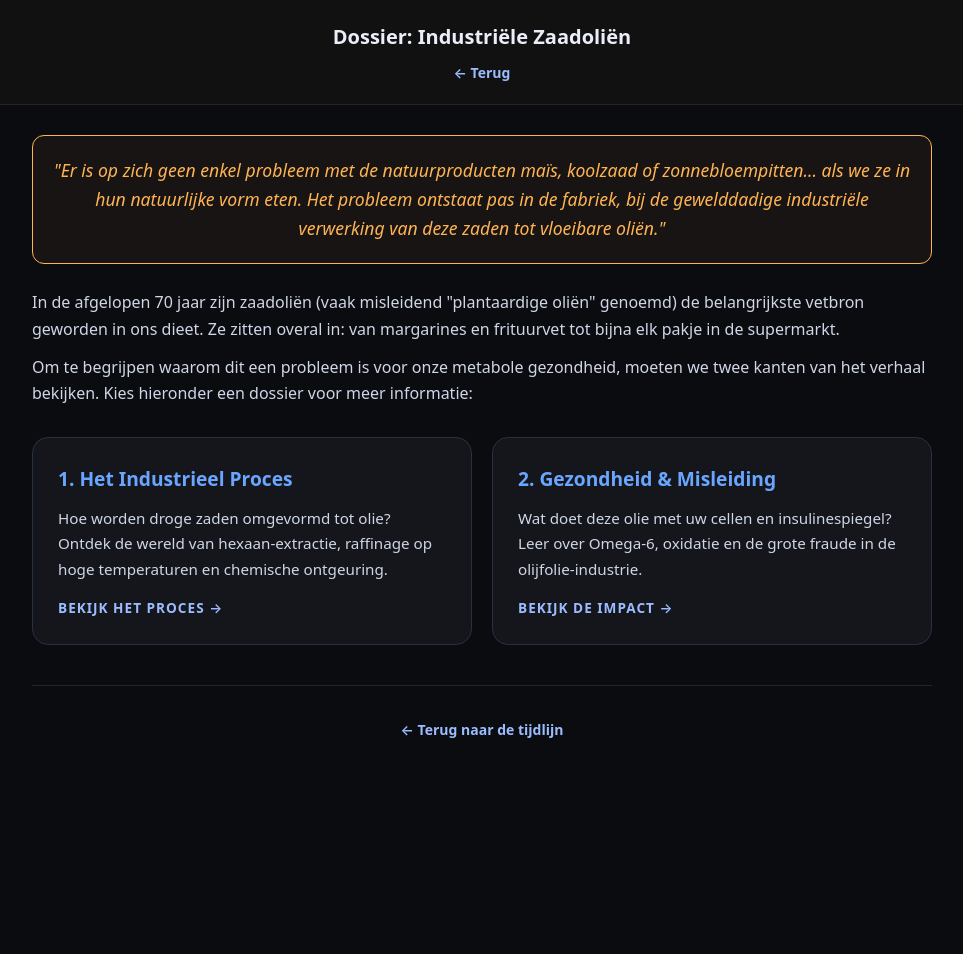
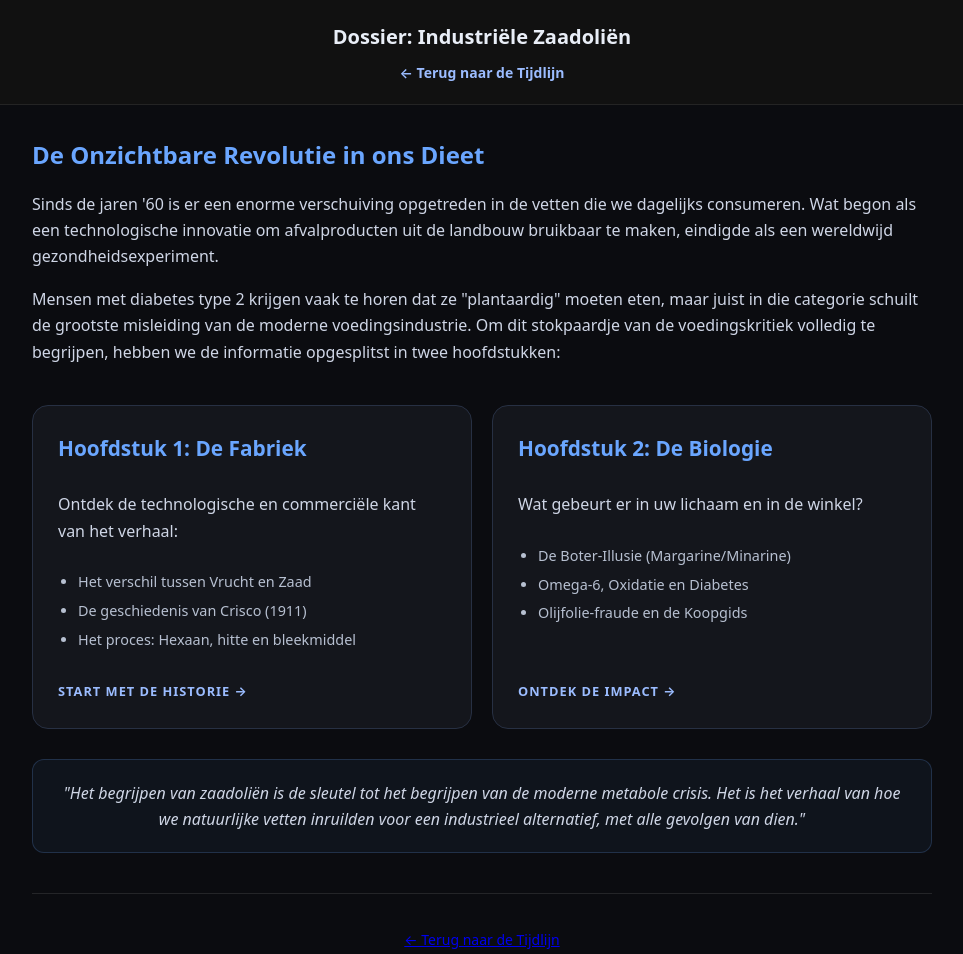
Before and after one commit to Fredje4711/voeding_tijdlijn, a plain HTML site: page deepdives/zaadolien-van-zaad-tot-industrieel-product.html in a window 1280 px wide. Shown: the whole page, without its empty margins (158-1121 px from the left). Before the commit the page ends 843 px from the top, so only its background shows below. Drawn offline with Linux system fonts and the light colour scheme.

Commit message:
Add files via upload

```diff
--- a/deepdives/zaadolien-van-zaad-tot-industrieel-product.html
+++ b/deepdives/zaadolien-van-zaad-tot-industrieel-product.html
@@ -3,7 +3,7 @@
 <head>
   <meta charset="utf-8" />
   <meta name="viewport" content="width=device-width, initial-scale=1" />
-  <title>Zaadoliën: Het Industriële Experiment</title>
+  <title>Dossier: De Waarheid over Zaadoliën</title>
   <style>
     body{ margin:0; font-family:system-ui,-apple-system,Segoe UI,Roboto,Arial,sans-serif; background:#0b0c10; color:#e9eef7; line-height:1.65; }
     header{ padding:20px; background:#111; position:sticky; top:0; z-index:10; text-align:center; border-bottom:1px solid rgba(255,255,255,0.08); }
@@ -11,112 +11,76 @@
     nav{ font-size:14px; }
     nav a{ color:#9bbcff; text-decoration:none; font-weight:600; }
     main{ max-width:900px; margin:30px auto; padding:0 20px 60px; }
-    h2{ margin-top:34px; font-size:18px; color:#e9eef7; }
-    p{ margin:12px 0; color:#cfd6e6; }
+    .intro-section { margin-bottom: 40px; }
+    h2 { color: #6aa6ff; font-size: 24px; margin-bottom: 15px; }
+    p { color: #cfd6e6; }
 
-    .statement-box {
-      margin-top: 18px;
-      padding: 20px;
-      background: rgba(255,180,84,0.05);
-      border: 1px solid #ffb454;
-      border-radius: 12px;
-      font-style: italic;
-      text-align: center;
-      font-size: 1.1em;
-      color: #ffb454;
-    }
+    .dossier-grid { display: grid; grid-template-columns: 1fr 1fr; gap: 20px; margin-top: 30px; }
+    .dossier-card { background: #14161c; border: 1px solid #273043; padding: 25px; border-radius: 16px; text-decoration: none; transition: all 0.3s ease; display: flex; flex-direction: column; }
+    .dossier-card:hover { border-color: #6aa6ff; transform: translateY(-5px); background: #1a1d24; }
+    .dossier-card h3 { margin: 0 0 10px 0; color: #6aa6ff; font-size: 1.3em; }
+    .dossier-card ul { margin: 10px 0; padding-left: 20px; color: #b7c0d1; font-size: 0.9em; }
+    .dossier-card li { margin-bottom: 5px; }
+    .dossier-card .read-more { margin-top: auto; color: #9bbcff; font-weight: bold; text-transform: uppercase; font-size: 0.8em; letter-spacing: 1px; padding-top: 15px; }
 
-    .choice-container {
-      display: grid;
-      grid-template-columns: 1fr 1fr;
-      gap: 20px;
-      margin-top: 30px;
-    }
-
-    .choice-card {
-      background: #14161c;
-      border: 1px solid #273043;
-      padding: 25px;
-      border-radius: 16px;
-      text-decoration: none;
-      transition: all 0.2s ease;
-      display: flex;
-      flex-direction: column;
-    }
-
-    .choice-card:hover {
-      border-color: #6aa6ff;
-      transform: translateY(-2px);
-      background: #1a1d24;
-    }
-
-    .choice-card h2 {
-      margin: 0 0 12px 0;
-      color: #6aa6ff;
-      font-size: 1.2em;
-      border: none;
-      padding: 0;
-    }
-
-    .choice-card p {
-      margin: 0;
-      font-size: 0.95em;
-      color: #cfd6e6;
-    }
-
-    .choice-card .action-text {
-      margin-top: auto;
-      padding-top: 15px;
-      color: #9bbcff;
-      font-weight: 600;
-      font-size: 0.85em;
-      text-transform: uppercase;
-      letter-spacing: 1px;
-    }
+    .kader{ margin-top:30px; padding:20px; background: rgba(106,166,255,0.05); border: 1px solid rgba(106,166,255,0.2); border-radius: 12px; text-align: center; }
 
     footer{ margin-top:40px; font-size:14px; text-align:center; border-top: 1px solid rgba(255,255,255,0.1); padding-top: 20px; }
-    footer a{ color:#9bbcff; text-decoration:none; font-weight:600; }
-
-    @media (max-width: 650px) {
-      .choice-container { grid-template-columns: 1fr; }
-    }
+    @media (max-width: 700px) { .dossier-grid { grid-template-columns: 1fr; } }
   </style>
 </head>
 
 <body>
 <header>
   <h1>Dossier: Industriële Zaadoliën</h1>
-  <nav><a href="#" onclick="return goBackOrHome(event)">← Terug</a></nav>
+  <nav><a href="#" onclick="return goBackOrHome(event)">← Terug naar de Tijdlijn</a></nav>
 </header>
 
 <main>
-  <div class="statement-box">
-    "Er is op zich geen enkel probleem met de natuurproducten maïs, koolzaad of zonnebloempitten... als we ze in hun natuurlijke vorm eten. Het probleem ontstaat pas in de fabriek, bij de gewelddadige industriële verwerking van deze zaden tot vloeibare oliën."
-  </div>
+  <section class="intro-section">
+    <h2>De Onzichtbare Revolutie in ons Dieet</h2>
+    <p>
+      Sinds de jaren '60 is er een enorme verschuiving opgetreden in de vetten die we dagelijks consumeren. Wat begon als een technologische innovatie om afvalproducten uit de landbouw bruikbaar te maken, eindigde als een wereldwijd gezondheidsexperiment.
+    </p>
+    <p>
+      Mensen met diabetes type 2 krijgen vaak te horen dat ze "plantaardig" moeten eten, maar juist in die categorie schuilt de grootste misleiding van de moderne voedingsindustrie. Om dit stokpaardje van de voedingskritiek volledig te begrijpen, hebben we de informatie opgesplitst in twee hoofdstukken:
+    </p>
+  </section>
 
-  <p style="margin-top: 25px;">
-    In de afgelopen 70 jaar zijn zaadoliën (vaak misleidend "plantaardige oliën" genoemd) de belangrijkste vetbron geworden in ons dieet. Ze zitten overal in: van margarines en frituurvet tot bijna elk pakje in de supermarkt.
-  </p>
-  <p>
-    Om te begrijpen waarom dit een probleem is voor onze metabole gezondheid, moeten we twee kanten van het verhaal bekijken. Kies hieronder een dossier voor meer informatie:
-  </p>
-
-  <div class="choice-container">
-    <a href="zaadolien-proces-van-zaad-naar-vetstof.html" class="choice-card">
-      <h2>1. Het Industrieel Proces</h2>
-      <p>Hoe worden droge zaden omgevormd tot olie? Ontdek de wereld van hexaan-extractie, raffinage op hoge temperaturen en chemische ontgeuring.</p>
-      <div class="action-text">Bekijk het proces →</div>
+  <div class="dossier-grid">
+    <!-- Hoofdstuk 1 -->
+    <a href="zaadolien-deel1-oorsprong-en-proces.html" class="dossier-card">
+      <h3>Hoofdstuk 1: De Fabriek</h3>
+      <p>Ontdek de technologische en commerciële kant van het verhaal:</p>
+      <ul>
+        <li>Het verschil tussen Vrucht en Zaad</li>
+        <li>De geschiedenis van Crisco (1911)</li>
+        <li>Het proces: Hexaan, hitte en bleekmiddel</li>
+      </ul>
+      <div class="read-more">Start met de historie →</div>
     </a>
 
-    <a href="zaadolien-impact-en-misleiding.html" class="choice-card">
-      <h2>2. Gezondheid & Misleiding</h2>
-      <p>Wat doet deze olie met uw cellen en insulinespiegel? Leer over Omega-6, oxidatie en de grote fraude in de olijfolie-industrie.</p>
-      <div class="action-text">Bekijk de impact →</div>
+    <!-- Hoofdstuk 2 -->
+    <a href="zaadolien-deel2-misleiding-en-biologie.html" class="dossier-card">
+      <h3>Hoofdstuk 2: De Biologie</h3>
+      <p>Wat gebeurt er in uw lichaam en in de winkel?</p>
+      <ul>
+        <li>De Boter-Illusie (Margarine/Minarine)</li>
+        <li>Omega-6, Oxidatie en Diabetes</li>
+        <li>Olijfolie-fraude en de Koopgids</li>
+      </ul>
+      <div class="read-more">Ontdek de impact →</div>
     </a>
   </div>
 
+  <div class="kader">
+    <p style="margin:0; font-style: italic;">
+      "Het begrijpen van zaadoliën is de sleutel tot het begrijpen van de moderne metabole crisis. Het is het verhaal van hoe we natuurlijke vetten inruilden voor een industrieel alternatief, met alle gevolgen van dien."
+    </p>
+  </div>
+
   <footer>
-    <p><a href="../index.html">← Terug naar de tijdlijn</a></p>
+    <p><a href="../index.html">← Terug naar de Tijdlijn</a></p>
   </footer>
 </main>
 
@@ -125,25 +89,23 @@
     if (e) e.preventDefault();
     const params = new URLSearchParams(window.location.search);
     const from = params.get("from");
-
-    if (from && from !== "") {
-      window.location.href = from; // Dit stuurt je terug naar ../timeline/1961-aha.html
-      return false;
-    }
-    window.location.href = "../index.html";
-    return false;
+    if (from && from !== "") { window.location.href = from; return false; }
+    window.location.href = "../index.html"; return false;
   }
 
-  // Dit script zorgt dat de dossiers weten dat ze naar DEZE hub terug moeten
+  // Zorgt dat de 'from' parameter wordt doorgegeven aan de hoofdstukken
   document.addEventListener("DOMContentLoaded", function() {
     const params = new URLSearchParams(window.location.search);
-    const fromTimeline = params.get("from") || ""; // Dit is de tijdlijn-link
+    const origin = params.get("from") || "";
+    const currentFile = "zaadolien-van-zaad-tot-industrieel-product.html";
 
-    const links = document.querySelectorAll(".choice-card");
+    const links = document.querySelectorAll(".dossier-card");
     links.forEach(link => {
-      const currentHref = link.getAttribute("href");
-      // We vertellen het dossier: "Als je terug wilt, ga naar de hub én onthou waar de hub daarna heen moet"
-      link.href = currentHref + "?from=zaadolien-van-zaad-tot-industrieel-product.html?from=" + fromTimeline;
+      const url = new URL(link.getAttribute("href"), window.location.href);
+      // We vertellen het hoofdstuk: "als je terug wilt, ga naar de Hub en onthou waar de Hub daarna heen moet"
+      if (origin) url.searchParams.set("from", currentFile + "?from=" + origin);
+      else url.searchParams.set("from", currentFile);
+      link.href = url.toString();
     });
   });
 </script>
```
Also changed, not shown: deepdives/zaadolien-deel1-oorsprong-en-proces.html (added, +98 -0 lines), deepdives/zaadolien-deel2-misleiding-en-biologie.html (added, +95 -0 lines).
